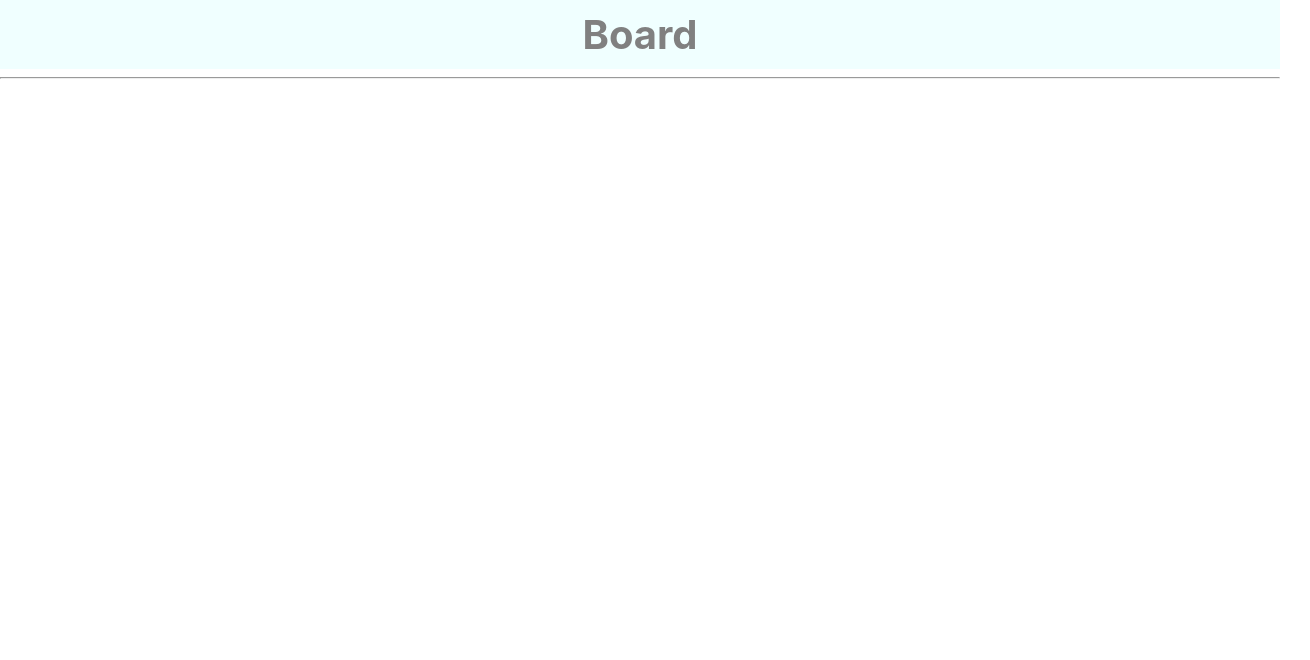
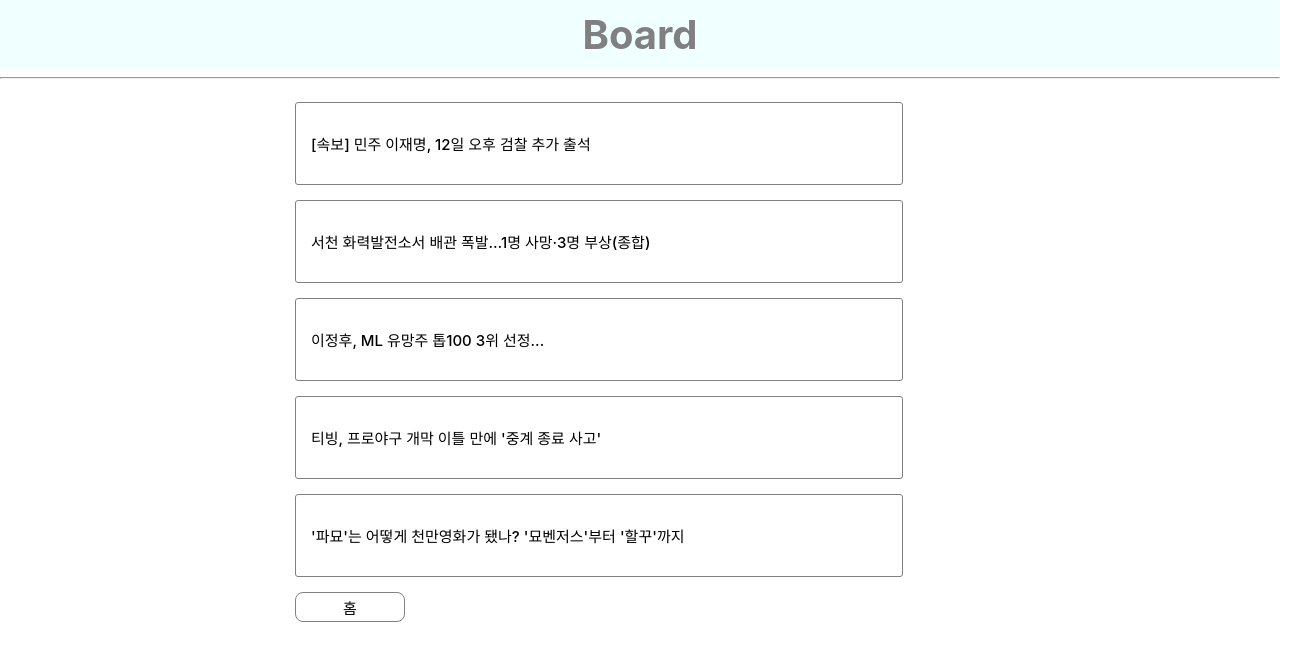
Before and after one commit to sunjaehi/pan, a React (Create React App) app: page /home-page in a window 1280 px wide. Shown: the top 660 px of the page, 1310 px wide, since content can reach past the window. Built offline with nearby package versions, Linux system fonts and the light colour scheme.

Commit message:
0324-기사제목 보이게

```diff
--- a/src/App.js
+++ b/src/App.js
@@ -7,6 +7,7 @@ import { BrowserRouter, Route, Routes } from 'react-router-dom';
 import HomePage from './page/HomePage.js';
 import BodPage from './page/BodPage.js';
 import ReviewPage from './page/ReviewPage.js';
+import CommentPage from './page/CommentPage.js';
 
 
 const MainTitle=styled.div`
@@ -26,8 +27,9 @@ function App() {
       <Routes>
         <Route index element={<MainPage />} />
         <Route path="home-page" element={<HomePage />} />
-        <Route path="bod-page" element={<BodPage />} />
+        <Route path="comment-page" element={<CommentPage />} />
         <Route path="review-page" element={<ReviewPage />} />
+        <Route path="bod/:bodId" element={<BodPage />} />
       </Routes>
     </BrowserRouter>
   );
--- a/src/component/BodList.js
+++ b/src/component/BodList.js
@@ -1,26 +1,33 @@
 import React from "react";
 import styled from "styled-components";
-import dataJson from "../db/data.json";
+import BodListItem from './BodListItem';
 
-const Add=styled.div`
-    font-size:40px;
-    color: black;
-    padding:5px;
-    text-align:center;
+const Wrapper=styled.div`
+    display:flex;
+    flex-direction:column;
+    align-items:flex-start;
+    justify-content:center;
+    :not(:last-child) {
+        margin-bottom:15px;
+    }
 `;
-export default function BodList() {
-    console.log(dataJson);
+function BodList(props) {
+    const {bods,onClickItem}=props;
     return (
-        <>
-        <Add>게시판</Add>
-            {
-                dataJson.students.map(b=> (
-                    <li key={b.id}>
-                        {b.name}
-                    </li>
-                ))
-            }
-        </>
+        <Wrapper>
+            {bods.map((bod,index)=> {
+                return (
+                    <BodListItem
+                        key={bod.id}
+                        bod={bod}
+                        onClick={()=> {
+                            onClickItem(bod);
+                        }}
+                    />
+                );
 
+            })}
+        </Wrapper>
     );
 }
+export default BodList;
--- a/src/component/BodListItem.js
+++ b/src/component/BodListItem.js
@@ -1,7 +1,32 @@
 import React from "react";
 import styled from "styled-components";
 
+const Wrapper=styled.div`
+    width:80%;
+    padding:15px;
+    display:flex;
+    flex-direction:column;
+    align-items:flex-start;
+    justify-content:center;
+    border:1px solid grey;
+    border-radius:3px;
+    cursor:pointer;
+    background:white;
+    :hover {
+        background:lightgrey;
+    }
+`;
+const TitleText=styled.p`
+    font-size:15px;
+    font-weight:500;
+`;
 function BodListItem(props) {
+    const {bod,onClick}=props;
+    return (
+        <Wrapper onClick={onClick}>
+            <TitleText>{bod.title}</TitleText>
+        </Wrapper>
+    );
 
 }
 export default BodListItem;
--- /dev/null
+++ b/src/data.json
@@ -0,0 +1,47 @@
+[
+        {
+            "id" : 1,
+            "mem_id" : "kim",
+            "title" : "[속보] 민주  이재명, 12일 오후 검찰 추가 출석",
+            "text" : "농성장으로 가는 이재명 대표 단식 중인 더불어민주당 이재명 대표가 11일 국회 당 대표실에서 나와 천막농성장으로 이동하고 있다. 2023.9.11 [공동취재] hama@yna.co.kr",
+            "count" : 1 ,
+            "reg_dtm" : "2023-09-11" ,
+            "mod_dtm" : "2023-09-11"
+        },
+        {
+            "id" : 2,
+            "mem_id" : "lee",
+            "title" : "서천 화력발전소서 배관 폭발…1명 사망·3명 부상(종합)",
+            "text" : "이 사고로 고압의 수증기가 누출되면서 작업 중이던 하청업체 직원 A(50)씨가 심정지 상태로 병원으로 옮겨졌으나 숨졌다. 또 B(36)씨 등 직원 3명이 화상을 입고 병원에서 치료받고 있다.",
+            "count" : 1 ,
+            "reg_dtm" : "2023-09-10" ,
+            "mod_dtm" : "2023-09-11"
+        },
+        {
+            "id" : 3,
+            "mem_id" : "Park",
+            "title" : "이정후, ML 유망주 톱100 3위 선정...",
+            "text" : "농성장으로 가는 이재명 대표 단식 중인 더불어민주당 이재명 대표가 11일 국회 당 대표실에서 나와 천막농성장으로 이동하고 있다. 2023.9.11 [공동취재] hama@yna.co.kr",
+            "count" : 1 ,
+            "reg_dtm" : "2023-09-11" ,
+            "mod_dtm" : "2023-09-11"
+        },
+        {
+            "id" : 4,
+            "mem_id" : "Son",
+            "title" : "티빙, 프로야구 개막 이틀 만에 '중계 종료 사고'",
+            "text" : "농성장으로 가는 이재명 대표 단식 중인 더불어민주당 이재명 대표가 11일 국회 당 대표실에서 나와 천막농성장으로 이동하고 있다. 2023.9.11 [공동취재] hama@yna.co.kr",
+            "count" : 1 ,
+            "reg_dtm" : "2023-09-11" ,
+            "mod_dtm" : "2023-09-11"
+        },
+        {
+            "id" : 5,
+            "mem_id" : "Jeong",
+            "title" : "'파묘'는 어떻게 천만영화가 됐나? '묘벤저스'부터 '할꾸'까지",
+            "text" : "농성장으로 가는 이재명 대표 단식 중인 더불어민주당 이재명 대표가 11일 국회 당 대표실에서 나와 천막농성장으로 이동하고 있다. 2023.9.11 [공동취재] hama@yna.co.kr",
+            "count" : 1 ,
+            "reg_dtm" : "2023-09-11" ,
+            "mod_dtm" : "2023-09-11"
+        }
+    ]
--- a/src/page/BodPage.js
+++ b/src/page/BodPage.js
@@ -1,7 +1,62 @@
-import React from "react";
+import React, {useState }from "react";
 import styled from "styled-components";
+import { useNavigate, useParams } from "react-router-dom";
+import data from '../data.json';
+import Button from "../ui/Button";
 
-function BodPage() {
+const Wrapper=styled.div`
+    padding:15px;
+    width: 100%;
+    display:flex;
+    flex-direction:column;
+    align-items:center;
+    justify-content:center;
+`;
+const Container=styled.div`
+    width:100%;
+    max-width:720px;
+    :not(:last-child) {
+        margin-bottom:15px;
+    }
+`;
+const BodContainer=styled.div`
+    padding:8px 16px;
+    border: 1px solid grey;
+    border-radius:8px;
+`;
+const TitleText=styled.p`
+    font-size:25px;
+    font-weight:500;
+`;
+const TeText=styled.p`
+    font-size:18px;
+    lint-height:30px;
+    white-space:pre-wrap;
+`;
+
+function BodPage(props) {
+    const navigate=useNavigate();
+    const {bodId}=useParams();
+
+    const bod=data.find((item)=> {
+        return item.id===bodId;
+    });
+    return (
+        <Wrapper>
+            <Container>
+                <Button
+                    name='뒤로 가기'
+                    onClick={()=> {
+                        navigate('/');
+                    }}
+                />
+                <BodContainer>
+                    <TitleText>{bod.title}</TitleText>
+                    <TeText>{bod.text}</TeText>
+                </BodContainer>
+            </Container>
+        </Wrapper>
+    )
 
 }
 export default BodPage;
--- a/src/page/HomePage.js
+++ b/src/page/HomePage.js
@@ -1,7 +1,52 @@
-import React from "react";
+import React, {useState }from "react";
 import styled from "styled-components";
+import { useNavigate, useParams } from "react-router-dom";
+import data from '../data.json';
+import Button from "../ui/Button";
+import BodList from "../component/BodList";
 
-function HomePage() {
+
+const Wrapper=styled.div`
+    padding:15px;
+    width: 100%;
+    display:flex;
+    flex-direction:column;
+    align-items:center;
+    justify-content:center;
+`;
+const Container=styled.div`
+    width:100%;
+    max-width:720px;
+    :not(:last-child) {
+        margin-bottom:15px;
+    }
+`;
+
+function HomePage(props) {
+    const navigate=useNavigate();
+    const {bodId}=useParams();
+
+    const bod=data.find((item)=> {
+        return item.id===bodId;
+    });
+    return (
+        <Wrapper>
+            <Container>
+                <BodList
+                    bods={data}
+                    onClickItem={(item)=> {
+                        navigate(`/bod/${item.id}`);
+                    }}
+                />
+                <Button
+                    name='홈'
+                    onClick={()=> {
+                        navigate('/');
+                    }}
+                />
+            </Container>
+        </Wrapper>
+    )
 
 }
 export default HomePage;
--- a/src/page/MainPage.js
+++ b/src/page/MainPage.js
@@ -4,7 +4,7 @@ import BodList from "../component/BodList";
 import styled from "styled-components";
 import { useNavigate } from "react-router-dom";
 import Button from "../ui/Button";
-//import data from '.db/data';
+import data from '../data.json';
 const Wrapper=styled.div`
     padding: 10px;
     display: flex;
@@ -12,21 +12,27 @@ const Wrapper=styled.div`
     align-items: flex-start;
     justify-content: center;
 `;
-
+const Container=styled.div`
+    width:100%;
+    max-width:720px;
+    :not(:last-child) {
+        margin-bottom:15px;
+    }
+`;
 function MainPage() {
     const navigate=useNavigate();
     return (
         <Wrapper>
             <Button
-            name='홈'
+            name='목록'
             onClick={()=> {
                 navigate('/home-page');
             }}
             />
             <Button
-            name='목록'
+            name='댓글'
             onClick={()=> {
-                navigate('/bod-page');
+                navigate('/comment-page');
             }}
             />
             <Button
@@ -37,6 +43,7 @@ function MainPage() {
             />
         </Wrapper>
 
+
     );
 
 }
--- a/src/page/ReviewPage.js
+++ b/src/page/ReviewPage.js
@@ -1,7 +1,61 @@
-import React from "react";
+import React, {useState} from "react";
 import styled from "styled-components";
+import { useNavigate } from "react-router-dom";
+import TextInput from "../ui/TextInput";
+import Button from "../ui/Button";
 
-function ReviewPage() {
+const Wrapper=styled.div`
+    padding:15px;
+    width:100%;
+    display:flex;
+    flex-direction:column;
+    align-items:center;
+    justify-content:center;
+`;
+const Container=styled.div`
+    width:100%;
+    max-width:720px;
+    :not(:last-child) {
+        margin-bottom:15px;
+    }
+`;
+
+function ReviewPage(props) {
+    const navigate=useNavigate();
+
+    const [title,setTitle]=useState('');
+    const [text, setText]=useState('');
+
+    return (
+        <Wrapper>
+            <Container>
+                <TextInput
+                    height={20}
+                    value={title}
+                    onChange={(event)=> {
+                        setTitle(event.target.value);
+                    }}
+                    placeholder="문의 제목을 작성해주세요"
+                />
+                <TextInput
+                    height={500}
+                    value={text}
+                    onChange={(event)=> {
+                        setText(event.target.value);
+                    }}
+                    placeholder="문의 내용을 작성해주세요."
+                />
+                <Button
+                    name='문의 작성하기'
+                    onClick={()=> {
+                        navigate('/');
+                    }}
+
+                />
+        </Container>
+    </Wrapper>
+
+    );
 
 }
 export default ReviewPage;
--- a/src/ui/Button.js
+++ b/src/ui/Button.js
@@ -2,7 +2,7 @@ import React from "react";
 import styled from "styled-components";
 
 const StyledButton=styled.button`
-    padding:4px;
+    padding:4px 4px;
     font-size:15px;
     flex-direction:column;
     align-items: center;
@@ -11,7 +11,8 @@ const StyledButton=styled.button`
     border-width:1px;
     border-radius:8px;
     cursor:pointer;
-    width: 10%;
+    width: 110px;
+    height: 30px;
     background: white;
     margin-bottom :10px;
     &:hover {
--- /dev/null
+++ b/src/ui/TextInput.js
@@ -0,0 +1,20 @@
+import React from "react";
+import styled from "styled-components";
+
+const StyledTextarea=styled.textarea`
+    width: 100%;
+    ${(props)=>
+        props.height &&
+        `
+        height:${props.height}px;
+    `}
+    padding: 16px;
+    font-size:16px;
+    line-height:20px;
+`;
+function TextInput(props) {
+    const{height,value,onChange,placeholder}=props;
+    return <StyledTextarea heigt={height} value={value} onChange={onChange} placeholder={placeholder} />;
+
+}
+export default TextInput;
```
Also changed, not shown: src/db/data.json (deleted, +0 -24 lines), src/page/CommentPage.js (added, +7 -0 lines).
